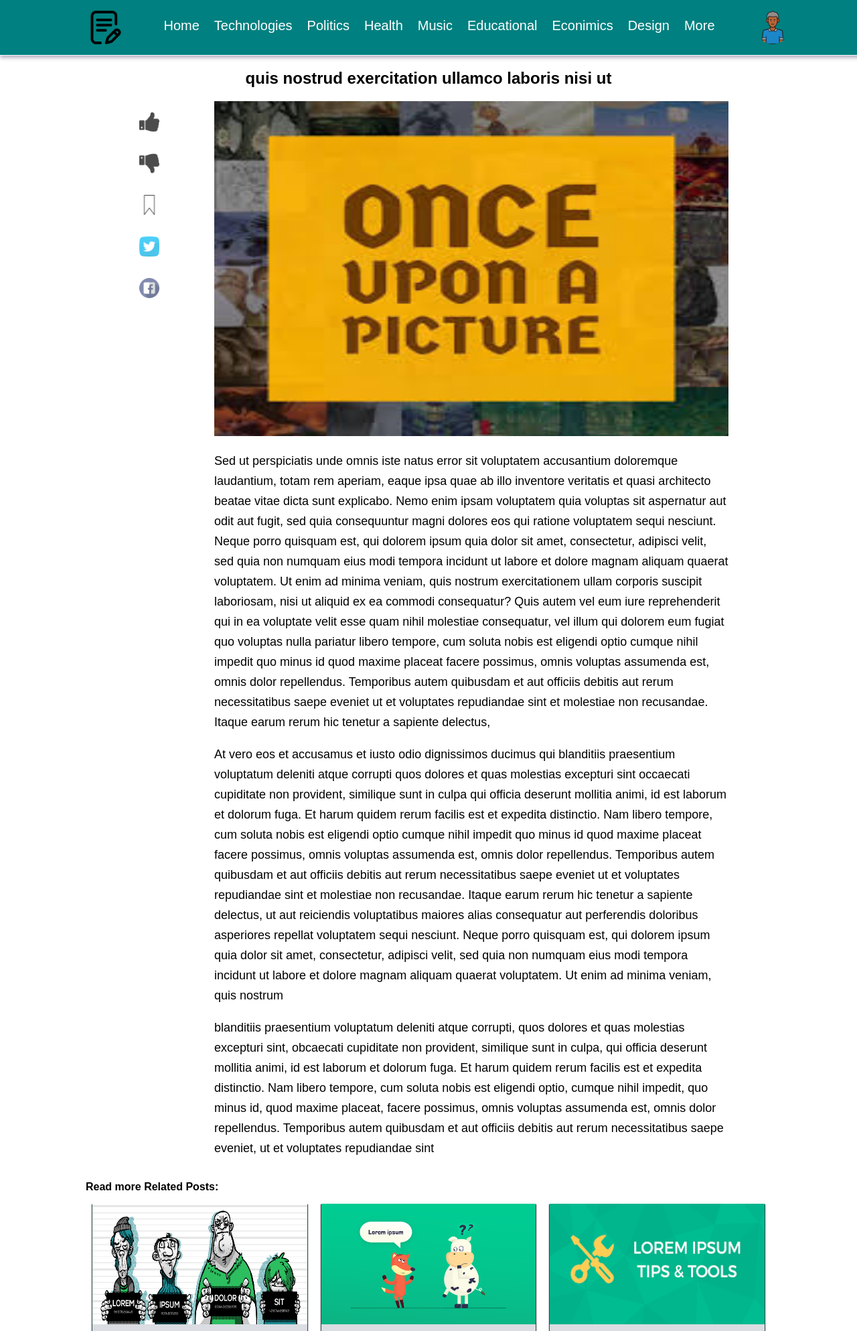
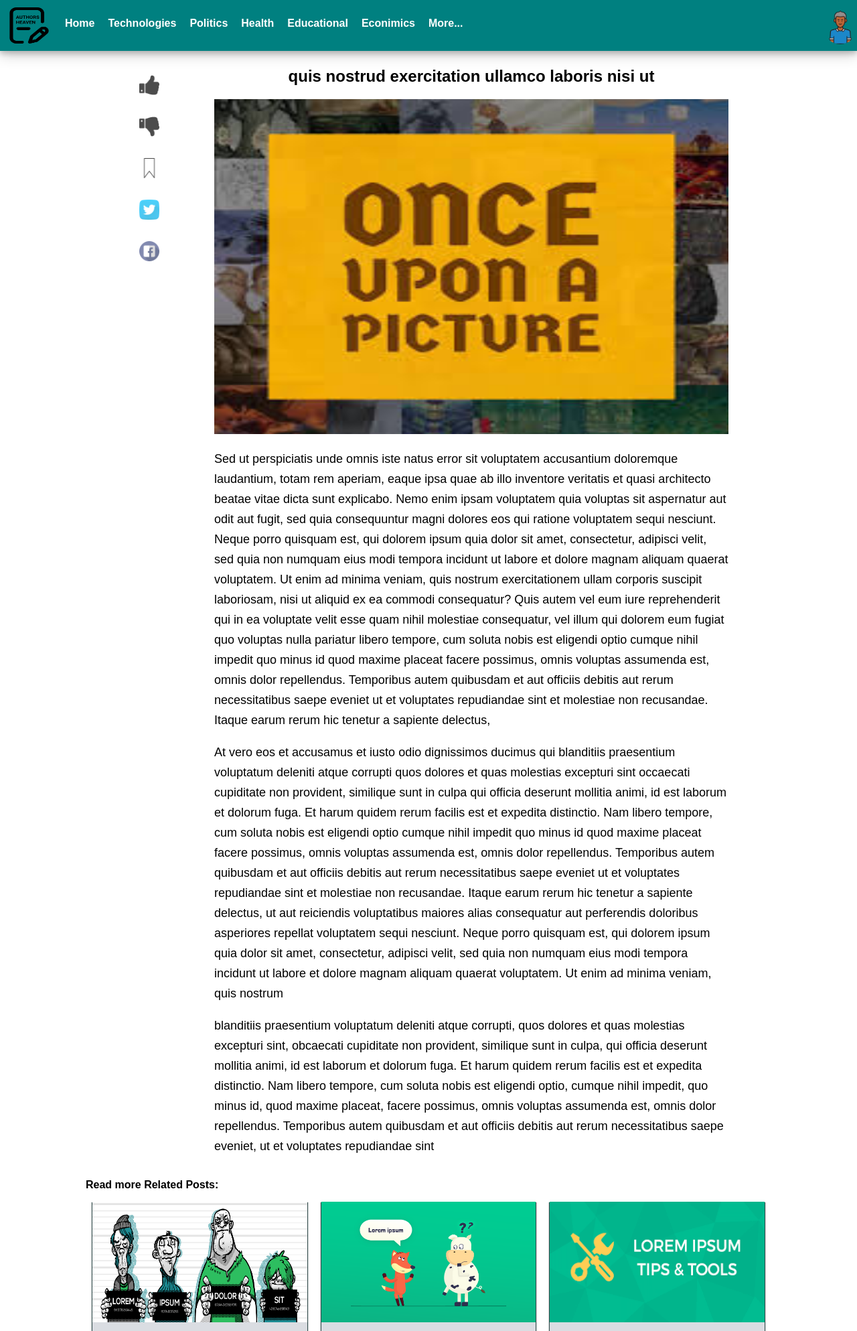
Before and after one commit to Kabalisa/riders-HTML-SASS-templates, a PHP site: page /HTML/one_story.html in a window 1280 px wide. Shown: the top 1987 px of the page at 67% size. Run offline with PHP 8.4, Linux system fonts and the light colour scheme; style sheets or scripts are compiled from the project's sources.

Commit message:
menu modification

```diff
--- a/HTML/one_story.html
+++ b/HTML/one_story.html
@@ -6,17 +6,20 @@
     <link rel="stylesheet" href="../assets/css/comment.css">
   </head>
   <body>
-    <div class="menu">
-      <img src="../assets/img/writing.png" class="logo">
-      <a href="#">Home</a>
-      <a href="#">Technologies</a>
-      <a href="#">Politics</a>
-      <a href="#">Health</a>
-      <a href="#">Music</a>
-      <a href="#">Educational</a>
-      <a href="#">Econimics</a>
-      <a href="#">Design</a>
-      <a href="#">More</a>
+    <div class="menu-header">
+      <img src="../assets/img/writing.png" id="logo">
+        <a href="#" id="menu-icon"></a>
+          <div class="menu-left">
+            <ul>
+            <li><a href="#">Home</a></li>
+            <li><a href="#">Technologies</a></li>
+            <li><a href="#">Politics</a></li>
+            <li><a href="#">Health</a></li>
+            <li><a href="#">Educational</a></li>
+            <li><a href="#">Econimics</a></li>
+            <li><a href="#">More...</a></li>
+            </ul>
+            </div>
             <div class="dropdown">
                 <img src="../assets/img/avatar.png " class="avatar">
               <div class="dropdown-content">
@@ -26,7 +29,6 @@
               </div>
             </div>
     </div>
-    <p><h2 class="title"><strong>quis nostrud exercitation ullamco laboris nisi ut</strong></h2></p>
     <div class="story">
       <div class="react">
         <img src="../assets//img/thumbs-up-hand-symbol.png">
@@ -36,6 +38,7 @@
         <img src="../assets/img/facebook.png">
       </div>
       <div class="words">
+          <h2 class="title"><strong>quis nostrud exercitation ullamco laboris nisi ut</strong></h2>
           <img src="../assets/img/picture.jpeg ">
           <p>Sed ut perspiciatis unde omnis iste natus error sit voluptatem accusantium doloremque
             laudantium, totam rem aperiam, eaque ipsa quae ab illo inventore veritatis et quasi
--- a/assets/css/_style.scss
+++ b/assets/css/_style.scss
@@ -11,6 +11,71 @@ body {
   box-shadow: $shadow;
   transition: all 0.5s ease-in;
   padding: $padding;
+}
+
+.menu-header {
+	background: teal;
+	width: 100%;
+	height: 76px;
+	position: fixed;
+	top: 0;
+	left: 0;
+	box-shadow: 0 4px 8px 0 rgba(0, 0, 0, 0.2), 0 6px 20px 0 rgba(0, 0, 0, 0.19);
+  z-index: 100;
+  #logo {
+    margin: 11px;
+    float: left;
+    height: 54px;
+    width: 65px;
+  }
+.menu-left {
+ul {
+	list-style: none;
+}
+li {
+	float: left;
+  padding: 10px;
+  a {
+    color: #ffffff;
+    text-decoration: none;
+    font-weight: bold;
+    &:hover {
+      @include Transition( #fcf1ca);
+    }
+  }
+}
+}
+.dropdown {
+  width: 50px;
+  height: 50px;
+  border-radius: 100%;
+  cursor: pointer;
+  float: right;
+  &:hover {
+    .dropdown-content {
+      display: block;
+    }
+  }
+.avatar {
+  width: 50px;
+  height: 50px;
+  border-radius: 100%;
+}
+.dropdown-content {
+  display: none;
+  float: right;
+  background-color: teal;
+  min-width: 160px;
+  box-shadow: 0px 8px 16px 0px rgba(0, 0, 0, 0.2);
+  z-index: 1;
+  a {
+    color: #ffffff;
+    padding: 12px 16px;
+    text-decoration: none;
+    display: block;
+  }
+}
+}
 }
 .menu {
   a {
@@ -30,36 +95,6 @@ body {
     right: 50px;
     cursor: pointer;
   }
-  .dropdown {
-    width: 50px;
-    height: 50px;
-    position: relative;
-    left: 50px;
-    border-radius: 100%;
-    cursor: pointer;
-  }
-  .avatar {
-    width: 50px;
-    height: 50px;
-    border-radius: 100%;
-  }
-  .dropdown-content {
-    display: none;
-    position: absolute;
-    background-color: teal;
-    min-width: 160px;
-    box-shadow: 0px 8px 16px 0px rgba(0, 0, 0, 0.2);
-    z-index: 1;
-    a {
-      color: #ffffff;
-      padding: 12px 16px;
-      text-decoration: none;
-      display: block;
-    }
-  }
-  .dropdown:hover .dropdown-content {
-    display: block;
-  }
   @include layout(16px, 0px 2px 2px #afa8ba);
   border-bottom: 1px solid;
   border-color: #fbf8ff;
--- a/assets/css/oneStory.css
+++ b/assets/css/oneStory.css
@@ -2,6 +2,81 @@ body {
   font-family: Arial, Helvetica, sans-serif;
   margin: 0;
   width: 100%;
+}
+
+.menu-header {
+  background: teal;
+  width: 100%;
+  height: 76px;
+  position: fixed;
+  top: 0;
+  left: 0;
+  -webkit-box-shadow: 0 4px 8px 0 rgba(0, 0, 0, 0.2), 0 6px 20px 0 rgba(0, 0, 0, 0.19);
+          box-shadow: 0 4px 8px 0 rgba(0, 0, 0, 0.2), 0 6px 20px 0 rgba(0, 0, 0, 0.19);
+  z-index: 100;
+}
+
+.menu-header #logo {
+  margin: 11px;
+  float: left;
+  height: 54px;
+  width: 65px;
+}
+
+.menu-header .menu-left ul {
+  list-style: none;
+}
+
+.menu-header .menu-left li {
+  float: left;
+  padding: 10px;
+}
+
+.menu-header .menu-left li a {
+  color: #ffffff;
+  text-decoration: none;
+  font-weight: bold;
+}
+
+.menu-header .menu-left li a:hover {
+  -webkit-box-shadow: #fcf1ca;
+          box-shadow: #fcf1ca;
+  color: #fcf1ca;
+}
+
+.menu-header .dropdown {
+  width: 50px;
+  height: 50px;
+  border-radius: 100%;
+  cursor: pointer;
+  float: right;
+}
+
+.menu-header .dropdown:hover .dropdown-content {
+  display: block;
+}
+
+.menu-header .dropdown .avatar {
+  width: 50px;
+  height: 50px;
+  border-radius: 100%;
+}
+
+.menu-header .dropdown .dropdown-content {
+  display: none;
+  float: right;
+  background-color: teal;
+  min-width: 160px;
+  -webkit-box-shadow: 0px 8px 16px 0px rgba(0, 0, 0, 0.2);
+          box-shadow: 0px 8px 16px 0px rgba(0, 0, 0, 0.2);
+  z-index: 1;
+}
+
+.menu-header .dropdown .dropdown-content a {
+  color: #ffffff;
+  padding: 12px 16px;
+  text-decoration: none;
+  display: block;
 }
 
 .menu {
@@ -56,42 +131,6 @@ body {
   cursor: pointer;
 }
 
-.menu .dropdown {
-  width: 50px;
-  height: 50px;
-  position: relative;
-  left: 50px;
-  border-radius: 100%;
-  cursor: pointer;
-}
-
-.menu .avatar {
-  width: 50px;
-  height: 50px;
-  border-radius: 100%;
-}
-
-.menu .dropdown-content {
-  display: none;
-  position: absolute;
-  background-color: teal;
-  min-width: 160px;
-  -webkit-box-shadow: 0px 8px 16px 0px rgba(0, 0, 0, 0.2);
-          box-shadow: 0px 8px 16px 0px rgba(0, 0, 0, 0.2);
-  z-index: 1;
-}
-
-.menu .dropdown-content a {
-  color: #ffffff;
-  padding: 12px 16px;
-  text-decoration: none;
-  display: block;
-}
-
-.menu .dropdown:hover .dropdown-content {
-  display: block;
-}
-
 .menu:hover {
   -webkit-box-shadow: 0px 3px 6px #afa8ba;
           box-shadow: 0px 3px 6px #afa8ba;
@@ -104,6 +143,7 @@ body {
 }
 
 .story {
+  margin-top: 80px;
   display: -webkit-box;
   display: -ms-flexbox;
   display: flex;
--- a/assets/css/oneStory.scss
+++ b/assets/css/oneStory.scss
@@ -4,6 +4,7 @@
   text-align: center;
 }
 .story {
+  margin-top: 80px;
   display: flex;
   justify-content: center;
   flex-direction: row;
```
Also changed, not shown: assets/css/login.css (+101 -0 lines), assets/img/writing.png, 1 other file. Lines whose indentation alone changed are shown as unchanged.
